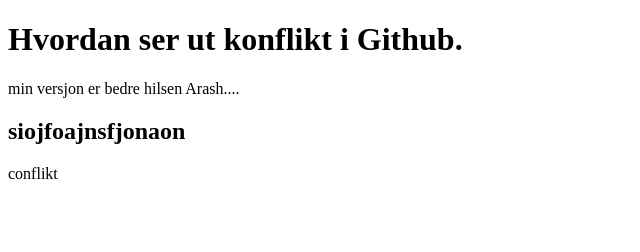
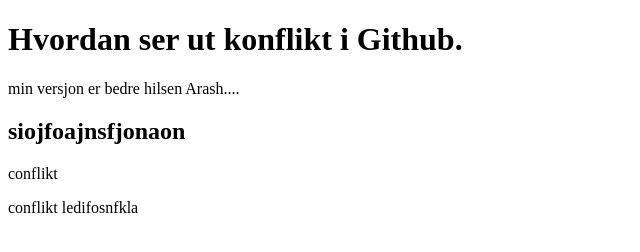
Before and after one commit to DATA1200-2025/valgfri-oppgave-1-git-anbefales-shooting-star, a plain HTML site: page index.html in a window 1280 px wide. Shown: the whole page, without its empty margins (0-640 px from the left). Drawn offline with Linux system fonts and the light colour scheme.

Commit message:
eifjoisj

```diff
--- a/index.html
+++ b/index.html
@@ -10,5 +10,6 @@
     <p>min versjon er bedre hilsen Arash....</p>
     <h2>siojfoajnsfjonaon</h2>
 <p>conflikt</p>
+<p>conflikt ledifosnfkla </p>
 </body>
 </html>
```
